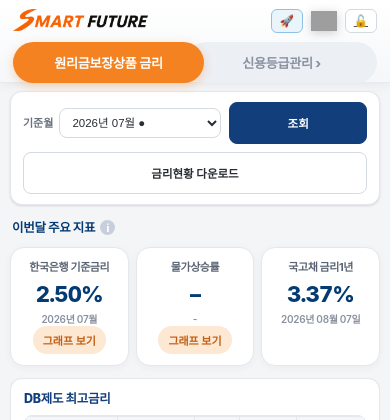
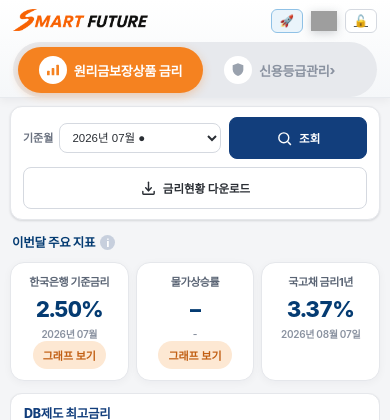
Before and after one commit to Ladyicebear/credit-rating-manager, a Flask app: template templates/index.html in a window 390 px wide. Shown: the top 420 px of the page. Run offline with Flask 3, Linux system fonts and the light colour scheme; the template is opened without the code that fills it, so the values that code supplies are empty; the visitor is signed in with stand-in values (Sample User, id 1); some libraries are stand-ins or nearby versions; grey boxes are pictures that could not be loaded.

Commit message:
탭/버튼 아이콘(이미지1처럼): 탭 아이콘 배지(차트·방패)+라운드 레일, 조회 🔍·다운로드 ⬇ 아이콘 모바일 표시
Co-Authored-By: Claude Opus 4.8 <noreply@anthropic.com>

```diff
--- a/pension.html
+++ b/pension.html
@@ -420,8 +420,10 @@
     .toolbar .tb-sep,.toolbar .spacer,.toolbar .muted-note{display:none}
     .toolbar #btnUpload,.toolbar #btnTemplate,.toolbar #btnExport,.toolbar #btnHistory,.toolbar #btnCompare,.toolbar #btnPenEdit,.toolbar #btnHistAppend{display:none}
     /* 순서 변경: 조회(기준월 옆) → 금리현황 다운로드(아래 전체폭) */
-    .toolbar #btnView{order:1;flex:0 0 40%;min-width:0;height:42px;justify-content:center}
-    .toolbar #btnReport{order:2;flex:1 1 100%;min-width:0;height:42px;justify-content:center}
+    .toolbar #btnView{order:1;flex:0 0 40%;min-width:0;height:42px;justify-content:center;gap:6px}
+    .toolbar #btnReport{order:2;flex:1 1 100%;min-width:0;height:42px;justify-content:center;gap:6px}
+    /* 조회 🔍 / 다운로드 ⬇ 아이콘 모바일에서 표시 */
+    .toolbar #btnView svg,.toolbar #btnReport svg{display:inline-block;width:17px;height:17px;flex:0 0 auto}
     /* 제도별 요약: 세로로 스택 */
     .stats{flex-direction:column;gap:10px;margin-bottom:4px}
     .stats > .sv-box,.stats > .sv-col{flex:1 1 auto;width:100%}
@@ -489,7 +491,7 @@
       기준월 금리 다운로드
     </button>
     <button class="btn ghost" id="btnReport" title="현재 화면의 금리현황 레포트를 엑셀로 생성">
-      <svg viewBox="0 0 24 24" fill="none" stroke="currentColor" stroke-width="2"><rect x="3" y="3" width="18" height="18" rx="2"/><path d="M8 17v-5m4 5V8m4 9v-3"/></svg>
+      <svg viewBox="0 0 24 24" fill="none" stroke="currentColor" stroke-width="2" stroke-linecap="round" stroke-linejoin="round"><path d="M12 3v12"/><path d="m8 11 4 4 4-4"/><path d="M4 16v3a1 1 0 0 0 1 1h14a1 1 0 0 0 1-1v-3"/></svg>
       금리현황 다운로드
     </button>
     <button class="btn ghost" id="btnHistory" title="과거 금리 추이 데이터를 엑셀로 다운로드">
--- a/templates/index.html
+++ b/templates/index.html
@@ -40,6 +40,7 @@ body{font-family:'Malgun Gothic','맑은 고딕',-apple-system,BlinkMacSystemFon
            color:#8a92a0;transition:all .12s;margin-bottom:-1px;border-radius:0}
 .super-tab.active{color:#F68121;border-bottom-color:#F68121}    /* 선택: 오렌지 글자+밑줄 */
 .super-tab:not(.active):hover{color:#16335B}                    /* 미선택: 회색→호버 네이비 */
+.super-tab .stab-ic{display:none}
 
 /* ── 신용등급관리 서브바(설명 + 조회 컨트롤) : 회색(아래 화면과 동일 톤) ── */
 .credit-subbar{background:#eceef1;color:#333;padding:10px 28px 12px;display:flex;
@@ -311,10 +312,15 @@ tr.row-done td{transition:background .3s}
   .brand-smart{display:block;line-height:0}
   .brand-smart img{height:22px;width:auto;display:block}
   /* 탭 겹침(레이어) 5:5 — 선택 탭이 위로 올라와 옆 탭을 덮음 */
-  .super-tabs{border-bottom:none;gap:0}
-  .super-tab{flex:1;border-radius:22px;padding:11px 18px;font-weight:800;background:#ECEFF4;color:#8A92A0;border-bottom:none;position:relative;z-index:1;white-space:nowrap}
-  .super-tab + .super-tab{margin-left:-18px}
+  /* 탭: 라운드 레일 + 아이콘 배지 + 겹침(5:5) */
+  .super-tabs{border-bottom:none;gap:0;background:#E7E9ED;border-radius:28px;padding:5px}
+  .super-tab{display:flex;align-items:center;justify-content:center;flex:1;border-radius:24px;padding:9px 8px;font-weight:800;background:transparent;color:#8A92A0;border-bottom:none;position:relative;z-index:1;white-space:nowrap}
+  .super-tab + .super-tab{margin-left:-16px}
   .super-tab.active{background:#F58220;color:#fff;z-index:2;box-shadow:0 3px 10px rgba(245,130,32,.30)}
+  .super-tab .stab-ic{display:inline-flex;align-items:center;justify-content:center;width:28px;height:28px;border-radius:50%;margin-right:7px;flex:0 0 auto;background:#fff}
+  .super-tab .stab-ic svg{width:16px;height:16px}
+  .super-tab.active .stab-ic svg{color:#F58220}
+  .super-tab:not(.active) .stab-ic svg{color:#9AA2AE}
   #stab-credit::after{content:' ›'}
   /* 신용등급 서브바: 긴 설명은 숨기고 컨트롤만 */
   .credit-subbar{padding:8px 13px;gap:8px}
@@ -383,8 +389,8 @@ tr.row-done td{transition:background .3s}
     </div>
   </div>
   <div class="super-tabs">
-    <button id="stab-pension" class="super-tab active" onclick="switchSuper('pension')">원리금보장상품 금리</button>
-    <button id="stab-credit"  class="super-tab"        onclick="switchSuper('credit')">신용등급관리</button>
+    <button id="stab-pension" class="super-tab active" onclick="switchSuper('pension')"><span class="stab-ic"><svg viewBox="0 0 24 24" fill="currentColor"><rect x="3" y="13" width="4" height="7" rx="1"/><rect x="10" y="9" width="4" height="11" rx="1"/><rect x="17" y="4" width="4" height="16" rx="1"/></svg></span>원리금보장상품 금리</button>
+    <button id="stab-credit"  class="super-tab"        onclick="switchSuper('credit')"><span class="stab-ic"><svg viewBox="0 0 24 24" fill="currentColor"><path d="M12 2 4 5v6c0 5 3.4 8.6 8 10 4.6-1.4 8-5 8-10V5l-8-3Z"/></svg></span>신용등급관리</button>
     {% if role != 'rm' %}
     <button id="stab-proposal" class="super-tab"       onclick="switchSuper('proposal')">상품제안관리</button>
     <button id="stab-visitors" class="super-tab"       onclick="switchSuper('visitors')">방문자 통계</button>
```
